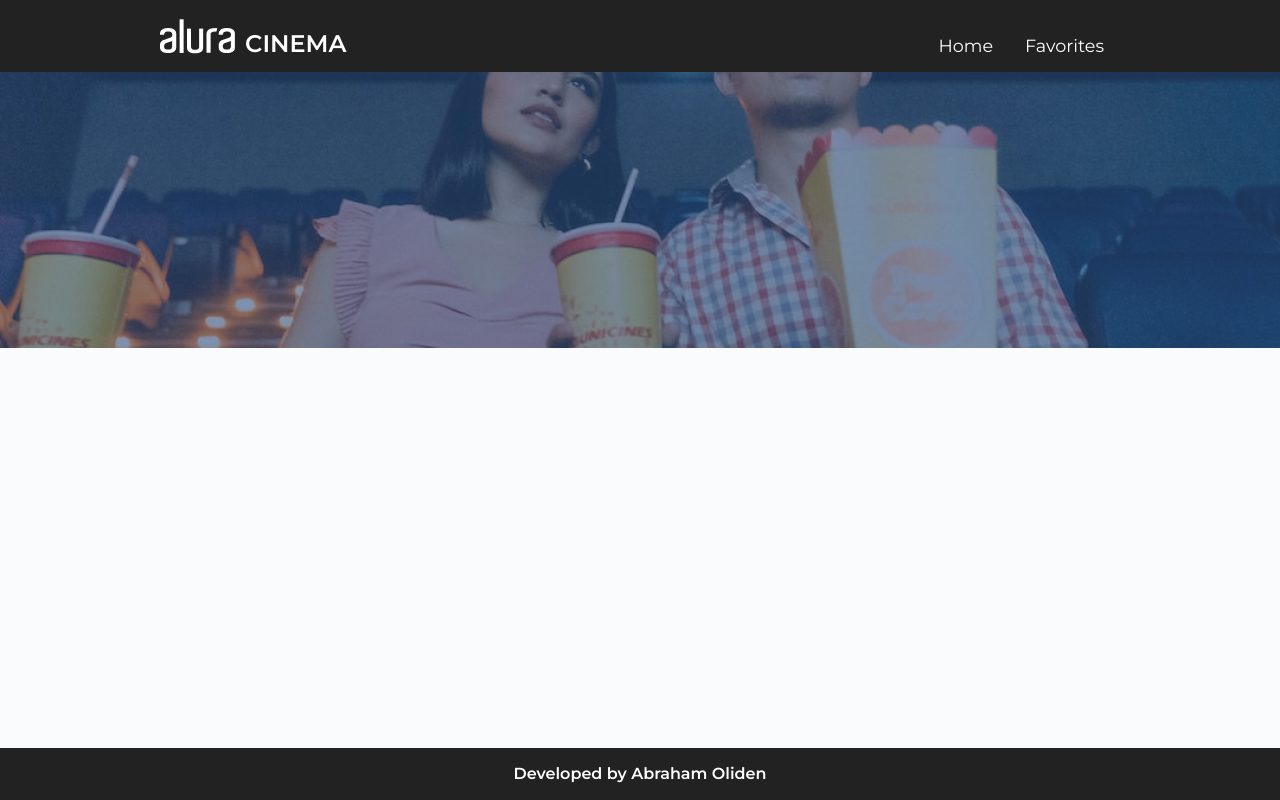
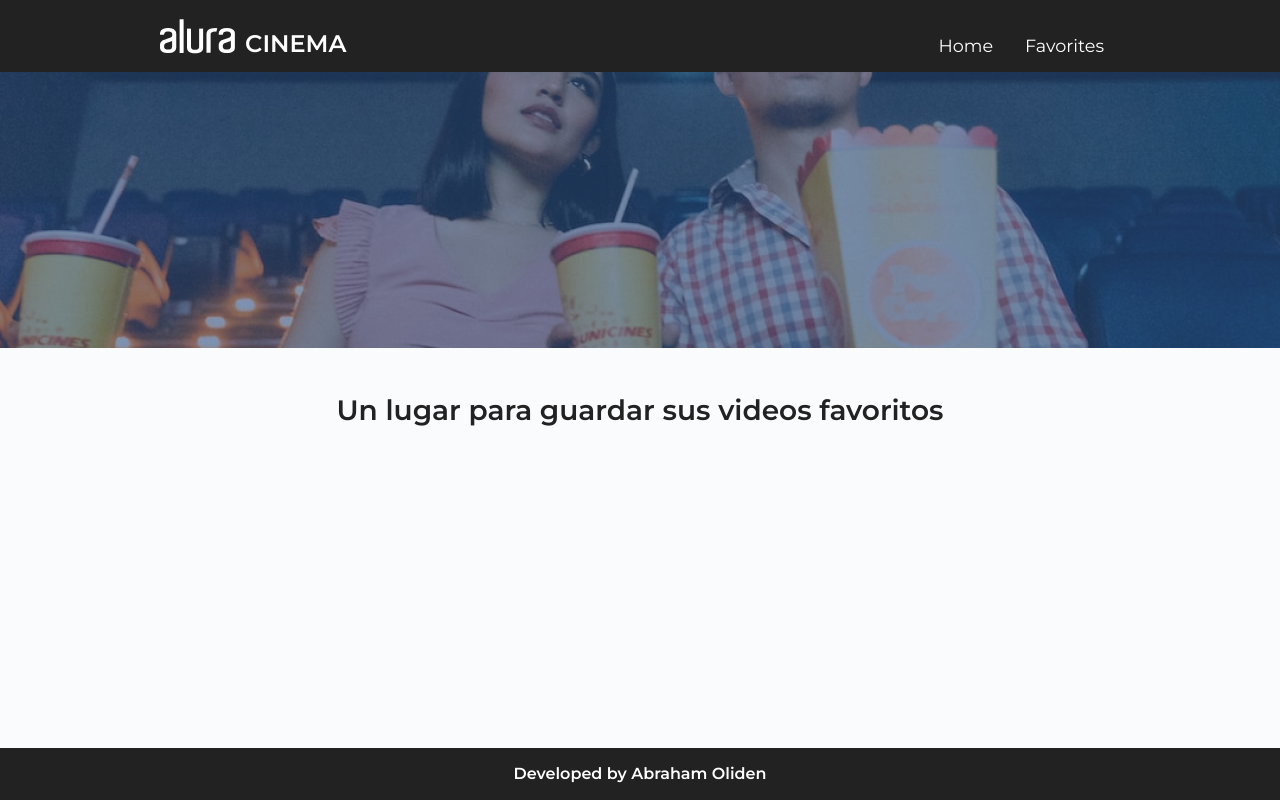
Before and after one commit to AbrahamOliden/alura-cinema, a React (Vite) app: page / in a window 1280 px wide. Built offline with nearby package versions, Linux system fonts and the light colour scheme.

Commit message:
change div for h1 and rename children to text

```diff
--- a/src/components/Title/index.jsx
+++ b/src/components/Title/index.jsx
@@ -2,11 +2,11 @@ import styles from './Title.module.css';
 
 import React from 'react'
 
-function Title({ children }) {
+function Title({ text }) {
   return (
-    <div className={styles.title} >
-        {children}
-    </div>
+    <h1 className={styles.title} >
+        {text}
+    </h1>
   );
 };
 
```
